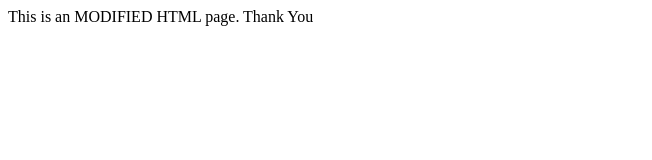
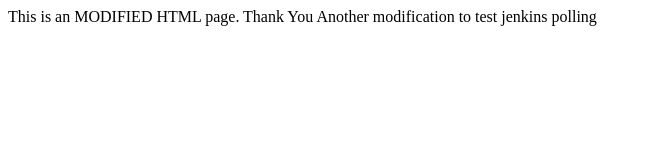
Before and after one commit to newtsolo2/AchiStar, a plain HTML site: page index.html in a window 1280 px wide. Shown: the whole page, without its empty margins (0-652 px from the left). Drawn offline with Linux system fonts and the light colour scheme.

Commit message:
test jenking poll

```diff
--- a/index.html
+++ b/index.html
@@ -1,4 +1,7 @@
 <html>
 <head> <title> HTML </title> </head>
-<body> This is an MODIFIED HTML page. Thank You </body>
+<body> This is an MODIFIED HTML page. Thank You
+Another modification to test jenkins polling
+</body>
+
 </html>
```
